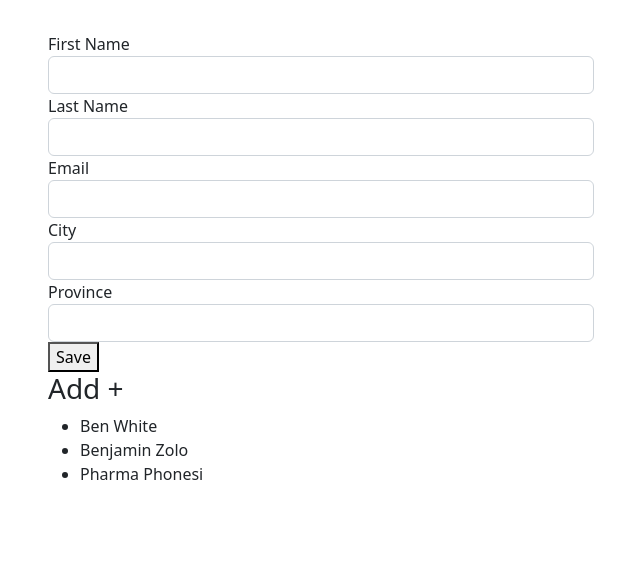
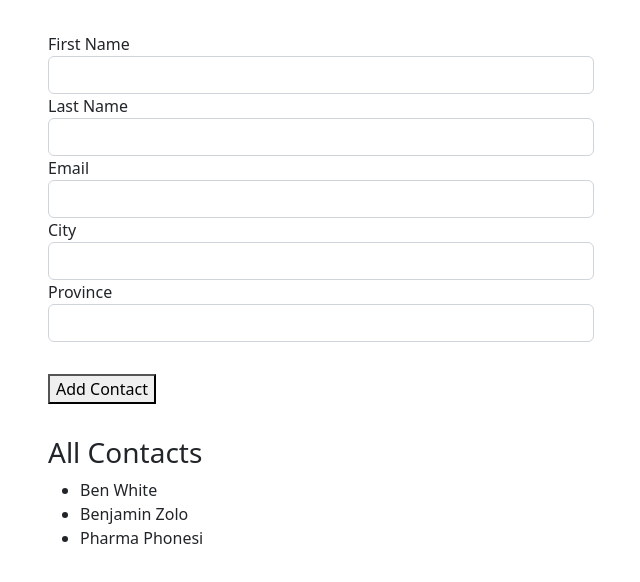
Before and after one commit to baby0011/mtm6302-project-1, a plain HTML site: page index.html in a window 1280 px wide. Shown: the whole page, without its empty margins (34-674 px from the left). Drawn offline with nearby package versions, Linux system fonts and the light colour scheme.

Commit message:
Completes Assignment

```diff
--- a/index.html
+++ b/index.html
@@ -46,12 +46,12 @@
                         <input type="text" class="form-control" id="province" name = province>
                       </div>
 
-                    <button type="submit">Save</button>
+                    <button type="submit">Add Contact</button>
                 </form>
             </div>
             <div id="contacts">
             <div id="add-button">
-                <h3 id="addButtonText">Add +</h3>
+                <h3 id="addButtonText">All Contacts</h3>
             </div>
             <ul id="contact-list">
 
--- a/style.css
+++ b/style.css
@@ -24,6 +24,13 @@
 .container{
     margin-top: 2em;
 }
+button{
+  margin-top: 2rem;
+  margin-bottom: 2rem ;
+}
+#contact-details{
+    border: 2px solid black;
+}
 @media screen and (max-width: 660px){
     #contactArea {
         grid-template-columns: 1fr;
```
Also changed, not shown: 1 other file.
